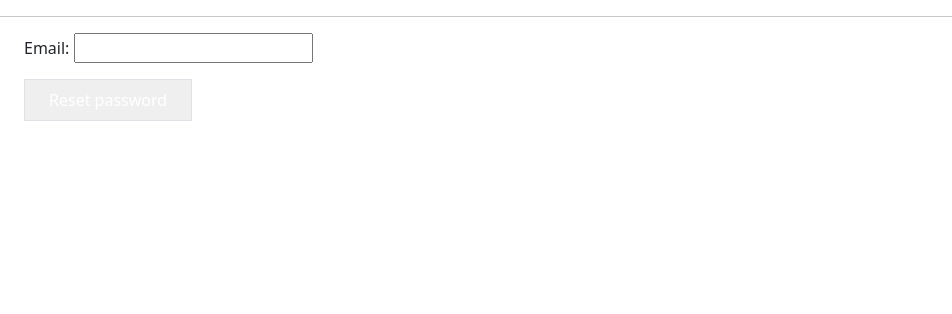
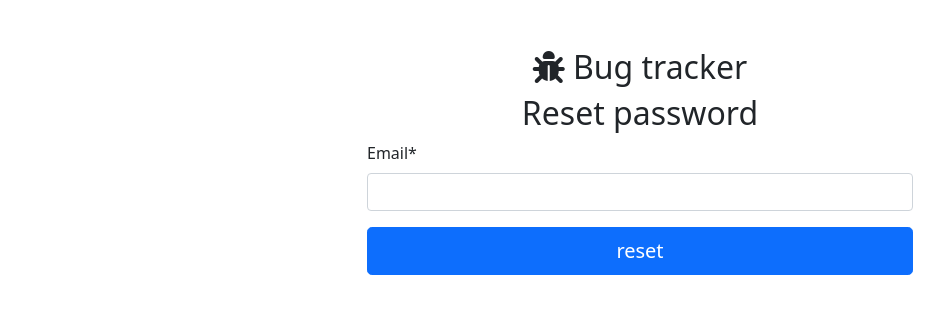
Before and after one commit to andols-dev/bugtracker, a Django app: page /accounts/password_reset/ in a window 1280 px wide. Shown: the top 314 px of the page, without its empty margins (0-952 px from the left). Run offline with Django 3.2, Linux system fonts and the light colour scheme; some libraries are stand-ins or nearby versions.

Commit message:
remake password pages with bootstrap5

```diff
--- a/accounts/templates/accounts/password_reset_form.html
+++ b/accounts/templates/accounts/password_reset_form.html
@@ -1,23 +1,20 @@
 {% extends "partials/base_login.html" %}
+{% block content %}
+<div class="container mt-5">
+  <h2 class="text-center"><i class="fas fa-bug"></i>  Bug tracker</h2>
+  <h2 class="text-center">Reset password</h2>
 
-{% block content %}
-
-<hr>
-<div class="min-h-full flex items-center justify-center py-12 px-4 sm:px-6 lg:px-8">
-
-  <div class="max-w-md w-full space-y-8">
-{% load tailwind_filters %}
-
-  <form action="" method="post">
-  {% csrf_token %}
-  {{form | crispy}}
-  <button class="group relative w-full flex justify-center py-2 px-4 border border-transparent text-sm font-medium rounded-md text-white bg-green-600 hover:bg-green-700 focus:outline-none focus:ring-2 focus:ring-offset-2 focus:ring-indigo-500" type="submit"><span class="absolute left-0 inset-y-0 flex items-center pl-3">
-    <!-- Heroicon name: solid/lock-closed -->
-
-  </span>Reset password</button>
-  </form>
-
-
-</div>
+  <div class="row">
+    <div class="col-md-6 offset-md-3">
+      {% load crispy_forms_tags %}
+      <form method="post">
+        {% csrf_token %}
+        {{form | crispy}}
+        <button class="w-100 btn btn-lg btn-primary" type="submit">
+          reset
+        </button>
+      </form>
+    </div>
+  </div>
 </div>
 {% endblock %}
```
Also changed, not shown: accounts/templates/accounts/password_reset_complete.html (+8 -2 lines), accounts/templates/accounts/password_reset_confirm.html (+9 -15 lines), accounts/templates/accounts/password_reset_done.html (+9 -1 lines).
